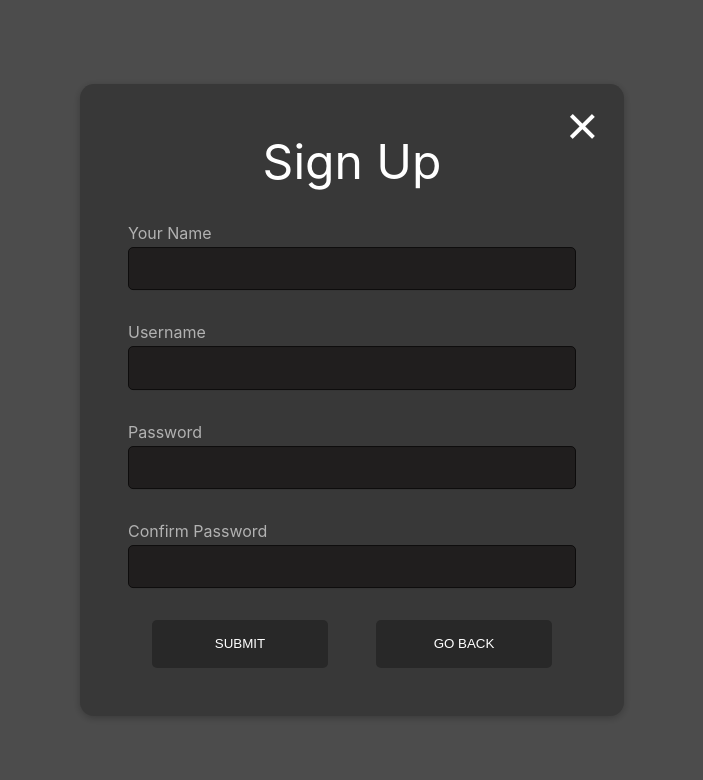
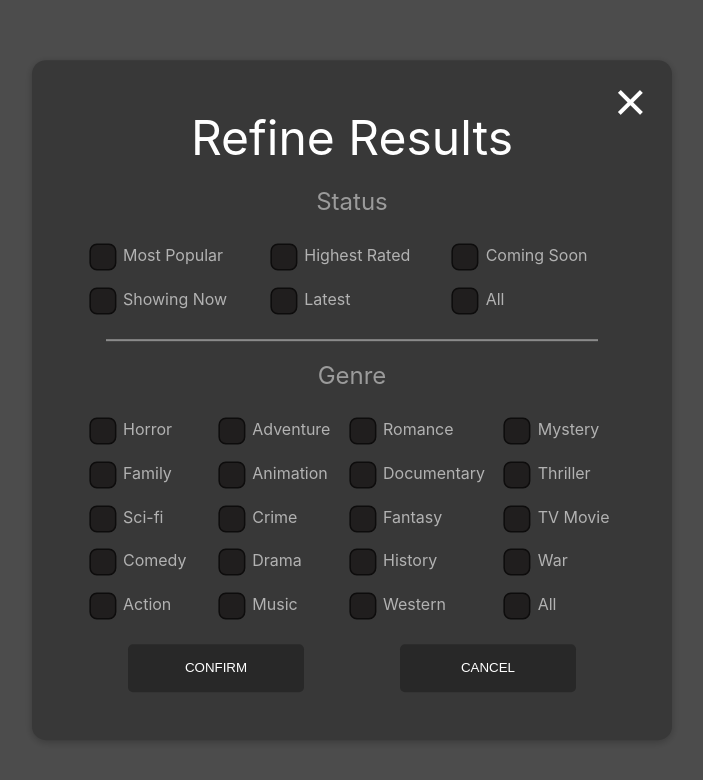
Before and after one commit to PPosh98/amdb, a React (Create React App) app: page / in a window 1280 px wide. Shown: the top 780 px of the page, without its empty margins (288-991 px from the left). Built offline with nearby package versions, Linux system fonts and the light colour scheme.

Commit message:
design refine results modal component visual

```diff
--- a/src/App.js
+++ b/src/App.js
@@ -1,9 +1,9 @@
 import "./App.css";
-
+import RefineResultsModal from "./components/Movies/RefineResultsModal/RefineResultsModal";
 import RegisterModal from "./components/Register/RegisterModal";
 
 const App = () => {
-  return <RegisterModal />;
+  return <RefineResultsModal />;
 };
 
 export default App;
--- a/src/components/Login/LoginModal.module.css
+++ b/src/components/Login/LoginModal.module.css
@@ -7,7 +7,14 @@
 }
 
 .input {
+  flex-direction: column;
+}
+
+.input input {
+  padding: 6px 10px;
   margin-bottom: 2rem;
+  height: 2rem;
+  width: 28rem;
 }
 
 .container-btns {
--- a/src/components/Movies/RefineResultsModal/RefineResultsModal.js
+++ b/src/components/Movies/RefineResultsModal/RefineResultsModal.js
@@ -1,5 +1,77 @@
-import "./RefineResultsModal.module.css";
+import classes from "./RefineResultsModal.module.css";
 
-const RefineResultsModal = () => {};
+import Modal from "../../UI/Modal/Modal";
+import Input from "../../UI/Input/Input";
+
+const RefineResultsModal = () => {
+  const statusCheckboxes = [
+    "Most Popular",
+    "Highest Rated",
+    "Coming Soon",
+    "Showing Now",
+    "Latest",
+    "All"
+  ];
+
+  const genreCheckboxes = [
+    "Horror",
+    "Adventure",
+    "Romance",
+    "Mystery",
+    "Family",
+    "Animation",
+    "Documentary",
+    "Thriller",
+    "Sci-fi",
+    "Crime",
+    "Fantasy",
+    "TV Movie",
+    "Comedy",
+    "Drama",
+    "History",
+    "War",
+    "Action",
+    "Music",
+    "Western",
+    "All"
+  ];
+
+  return (
+    <Modal>
+      <form>
+        <h1>Refine Results</h1>
+        <h2>Status</h2>
+        <div className={classes["container-status"]}>
+          {statusCheckboxes.map((checkbox) => (
+            <Input
+              className={classes.input}
+              label={checkbox}
+              input={{
+                type: "checkbox"
+              }}
+            />
+          ))}
+        </div>
+        <hr />
+        <h2>Genre</h2>
+        <div className={classes["container-genre"]}>
+          {genreCheckboxes.map((checkbox) => (
+            <Input
+              className={classes.input}
+              label={checkbox}
+              input={{
+                type: "checkbox"
+              }}
+            />
+          ))}
+        </div>
+        <div className={classes["container-btns"]}>
+          <button className={classes["btn-confirm"]}>CONFIRM</button>
+          <button className={classes["btn-cancel"]}>CANCEL</button>
+        </div>
+      </form>
+    </Modal>
+  );
+};
 
 export default RefineResultsModal;
--- a/src/components/Movies/RefineResultsModal/RefineResultsModal.module.css
+++ b/src/components/Movies/RefineResultsModal/RefineResultsModal.module.css
@@ -0,0 +1,84 @@
+h1 {
+  color: white;
+  text-align: center;
+  font-weight: normal;
+  font-size: 3rem;
+  margin: 0 auto;
+}
+
+h2 {
+  color: rgb(155, 155, 155);
+  text-align: center;
+  font-weight: normal;
+}
+
+.container-status {
+  display: grid;
+  grid-template-columns: repeat(3, 1fr);
+  margin-bottom: 1rem;
+}
+
+.container-genre {
+  display: grid;
+  grid-template-columns: repeat(4, 1fr);
+  margin-bottom: 1rem;
+}
+
+.input {
+  flex-direction: row-reverse;
+  justify-content: flex-end;
+  margin: 0.6rem;
+}
+
+.input label {
+  margin-left: 0.5rem;
+}
+
+input[type="checkbox"] {
+  transform: scale(1.5);
+  width: 1.15rem;
+  height: 1.15rem;
+
+  display: grid;
+  place-content: center;
+}
+
+input[type="checkbox"]::before {
+  content: "";
+  width: 0.65rem;
+  height: 0.65rem;
+  transform: scale(0);
+  transition: 120ms transform ease-in-out;
+  box-shadow: inset 1rem 1rem white;
+
+  transform-origin: bottom left;
+  clip-path: polygon(14% 44%, 0 65%, 50% 100%, 100% 16%, 80% 0%, 43% 62%);
+}
+
+input[type="checkbox"]:checked::before {
+  transform: scale(1);
+}
+
+hr {
+  width: 90%;
+  border: solid 1px rgb(139, 139, 139);
+}
+
+.container-btns {
+  display: flex;
+  justify-content: space-around;
+}
+
+.container-btns button {
+  background-color: #282828;
+  color: white;
+  border: none;
+  border-radius: 5px;
+  width: 11rem;
+  height: 3rem;
+  cursor: pointer;
+}
+
+.container-btns button:hover {
+  background-color: #1d1d1d;
+}
--- a/src/components/Register/RegisterModal.module.css
+++ b/src/components/Register/RegisterModal.module.css
@@ -7,7 +7,14 @@
 }
 
 .input {
+  flex-direction: column;
+}
+
+.input input {
+  padding: 6px 10px;
   margin-bottom: 2rem;
+  height: 2rem;
+  width: 28rem;
 }
 
 .container-btns {
--- a/src/components/UI/Input/Input.module.css
+++ b/src/components/UI/Input/Input.module.css
@@ -1,8 +1,5 @@
 .input {
   display: flex;
-  flex-direction: column;
-  width: 28rem;
-  height: 4.2rem;
 }
 
 .input label {
@@ -11,13 +8,12 @@
 }
 
 .input input {
-  all: unset;
+  /* all: unset; */
+  appearance: none;
   background-color: #201e1e;
   border: solid 1px;
   border-color: #0d0c0c;
   border-radius: 5px;
   font: 16px;
   color: #fff;
-  padding: 6px 10px;
-  height: 100%;
 }
```
